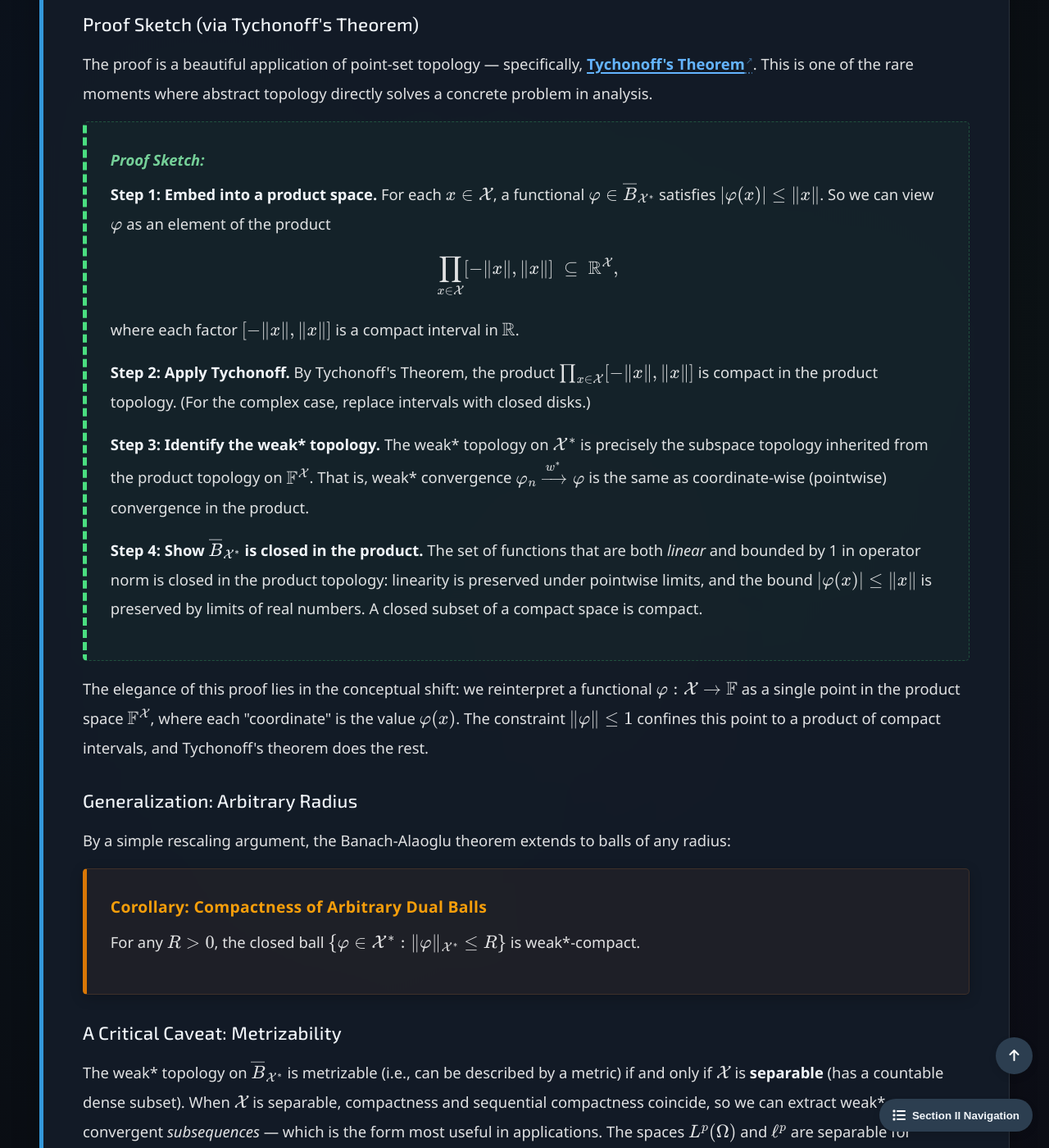
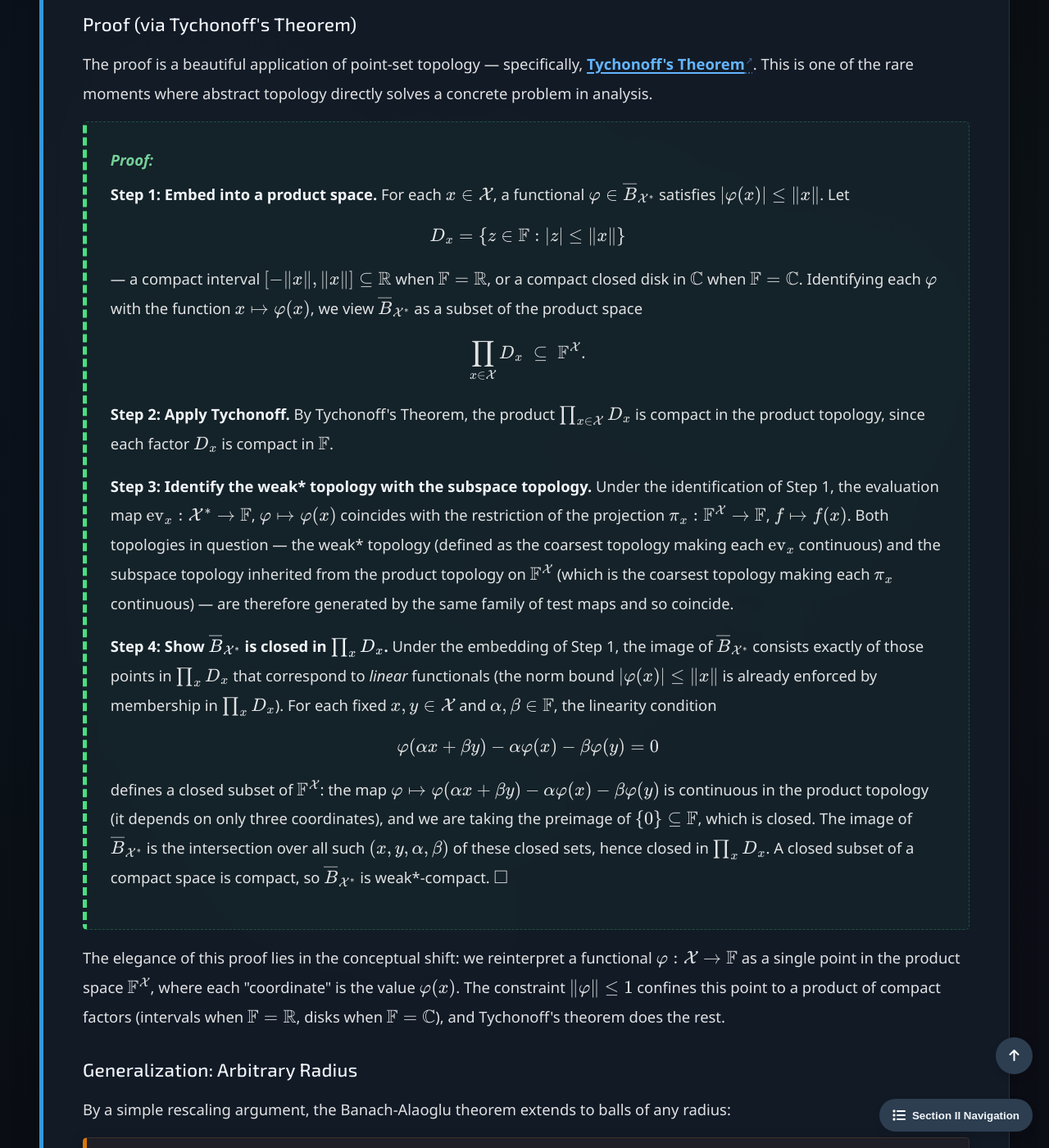
Before and after one commit to Yusukey01/yusukey01.github.io, a Jekyll site: the page built from Mathematics/Calculus/weak_topologies.html, in a window 1280 px wide and 1400 px high, scrolled down 10585 px. Shown: the whole window at 82% size. Built offline with Jekyll 4.4.1, drawn with Linux system fonts in a browser that asks for light colours; some of the changed text lies outside the part shown.

Commit message:
updated 26

```diff
--- a/Mathematics/Calculus/weak_topologies.html
+++ b/Mathematics/Calculus/weak_topologies.html
@@ -531,7 +531,7 @@ uses_python: false
                     and in return, we recovered the compactness that infinite dimensions had stolen from us.
                 </blockquote>
 
-                <h3>Proof Sketch (via Tychonoff's Theorem)</h3>
+                <h3>Proof (via Tychonoff's Theorem)</h3>
 
                 <p>
                     The proof is a beautiful application of point-set topology — specifically,
@@ -540,34 +540,54 @@ uses_python: false
                 </p>
 
                 <div class="proof">
-                    <span class="proof-title">Proof Sketch:</span>
+                    <span class="proof-title">Proof:</span>
                     <p>
                         <strong>Step 1: Embed into a product space.</strong>
                         For each \(x \in \mathcal{X}\), a functional \(\varphi \in \overline{B}_{\mathcal{X}^*}\)
-                        satisfies \(|\varphi(x)| \leq \|x\|\). So we can view \(\varphi\) as an element of the product
+                        satisfies \(|\varphi(x)| \leq \|x\|\). Let
                         \[
-                        \prod_{x \in \mathcal{X}} [-\|x\|, \|x\|] \;\subseteq\; \mathbb{R}^{\mathcal{X}},
+                        D_x = \{z \in \mathbb{F} : |z| \leq \|x\|\}
                         \]
-                        where each factor \([-\|x\|, \|x\|]\) is a compact interval in \(\mathbb{R}\).
+                        — a compact interval \([-\|x\|, \|x\|] \subseteq \mathbb{R}\) when \(\mathbb{F} = \mathbb{R}\),
+                        or a compact closed disk in \(\mathbb{C}\) when \(\mathbb{F} = \mathbb{C}\). Identifying each
+                        \(\varphi\) with the function \(x \mapsto \varphi(x)\), we view \(\overline{B}_{\mathcal{X}^*}\)
+                        as a subset of the product space
+                        \[
+                        \prod_{x \in \mathcal{X}} D_x \;\subseteq\; \mathbb{F}^{\mathcal{X}}.
+                        \]
                     </p>
                     <p>
                         <strong>Step 2: Apply Tychonoff.</strong>
-                        By Tychonoff's Theorem, the product \(\prod_{x \in \mathcal{X}} [-\|x\|, \|x\|]\)
-                        is compact in the product topology. (For the complex case, replace intervals with closed disks.)
+                        By Tychonoff's Theorem, the product \(\prod_{x \in \mathcal{X}} D_x\) is compact in the
+                        product topology, since each factor \(D_x\) is compact in \(\mathbb{F}\).
                     </p>
                     <p>
-                        <strong>Step 3: Identify the weak* topology.</strong>
-                        The weak* topology on \(\mathcal{X}^*\) is precisely the subspace topology
-                        inherited from the product topology on \(\mathbb{F}^{\mathcal{X}}\).
-                        That is, weak* convergence \(\varphi_n \xrightarrow{w^*} \varphi\) is the same as
-                        coordinate-wise (pointwise) convergence in the product.
+                        <strong>Step 3: Identify the weak* topology with the subspace topology.</strong>
+                        Under the identification of Step 1, the evaluation map
+                        \(\operatorname{ev}_x : \mathcal{X}^* \to \mathbb{F}\), \(\varphi \mapsto \varphi(x)\)
+                        coincides with the restriction of the projection
+                        \(\pi_x : \mathbb{F}^{\mathcal{X}} \to \mathbb{F}\), \(f \mapsto f(x)\).
+                        Both topologies in question — the weak* topology (defined as the coarsest topology making
+                        each \(\operatorname{ev}_x\) continuous) and the subspace topology inherited from the product
+                        topology on \(\mathbb{F}^{\mathcal{X}}\) (which is the coarsest topology making each
+                        \(\pi_x\) continuous) — are therefore generated by the same family of test maps and so coincide.
                     </p>
                     <p>
-                        <strong>Step 4: Show \(\overline{B}_{\mathcal{X}^*}\) is closed in the product.</strong>
-                        The set of functions that are both <em>linear</em> and bounded by 1 in operator norm
-                        is closed in the product topology: linearity is preserved under pointwise limits,
-                        and the bound \(|\varphi(x)| \leq \|x\|\) is preserved by limits of real numbers.
-                        A closed subset of a compact space is compact.
+                        <strong>Step 4: Show \(\overline{B}_{\mathcal{X}^*}\) is closed in \(\prod_x D_x\).</strong>
+                        Under the embedding of Step 1, the image of \(\overline{B}_{\mathcal{X}^*}\) consists exactly
+                        of those points in \(\prod_x D_x\) that correspond to <em>linear</em> functionals (the norm bound
+                        \(|\varphi(x)| \leq \|x\|\) is already enforced by membership in \(\prod_x D_x\)). For each fixed
+                        \(x, y \in \mathcal{X}\) and \(\alpha, \beta \in \mathbb{F}\), the linearity condition
+                        \[
+                        \varphi(\alpha x + \beta y) - \alpha \varphi(x) - \beta \varphi(y) = 0
+                        \]
+                        defines a closed subset of \(\mathbb{F}^{\mathcal{X}}\): the map
+                        \(\varphi \mapsto \varphi(\alpha x + \beta y) - \alpha \varphi(x) - \beta \varphi(y)\) is continuous
+                        in the product topology (it depends on only three coordinates), and we are taking the preimage
+                        of \(\{0\} \subseteq \mathbb{F}\), which is closed. The image of \(\overline{B}_{\mathcal{X}^*}\)
+                        is the intersection over all such \((x, y, \alpha, \beta)\) of these closed sets, hence closed in
+                        \(\prod_x D_x\). A closed subset of a compact space is compact, so
+                        \(\overline{B}_{\mathcal{X}^*}\) is weak*-compact. \(\square\)
                     </p>
                 </div>
 
@@ -575,7 +595,8 @@ uses_python: false
                     The elegance of this proof lies in the conceptual shift: we reinterpret a functional
                     \(\varphi : \mathcal{X} \to \mathbb{F}\) as a single point in the product space
                     \(\mathbb{F}^{\mathcal{X}}\), where each "coordinate" is the value \(\varphi(x)\).
-                    The constraint \(\|\varphi\| \leq 1\) confines this point to a product of compact intervals,
+                    The constraint \(\|\varphi\| \leq 1\) confines this point to a product of compact factors
+                    (intervals when \(\mathbb{F} = \mathbb{R}\), disks when \(\mathbb{F} = \mathbb{C}\)),
                     and Tychonoff's theorem does the rest.
                 </p>
 
@@ -613,9 +634,13 @@ uses_python: false
                         Distributions can be viewed as continuous linear functionals on spaces of continuous functions
                         (via integration: \(\mu(f) = \int f \, d\mu\)). The Banach-Alaoglu theorem, applied to
                         the dual of \(C_0(\mathbb{R}^d)\) (continuous functions vanishing at infinity), guarantees that
-                        any sequence of distributions with bounded total variation has a weak*-convergent subsequence.
-                        This is the mathematical backbone of <strong>weak convergence of measures</strong>,
-                        ensuring that GAN training can, in principle, converge to a valid distribution.
+                        any sequence of finite signed measures with bounded total variation has a weak*-convergent subsequence.
+                        This is one of the mathematical foundations of <strong>weak convergence of measures</strong> —
+                        though additional conditions (such as <em>tightness</em>, captured by Prokhorov's theorem) are needed
+                        to ensure the limit remains a probability distribution rather than losing mass at infinity.
+                        Banach-Alaoglu thus provides the existence of subsequential limits; the analytical refinements
+                        needed for full convergence theory in machine learning belong to measure theory and are developed
+                        in the probability section.
                     </p>
                 </div>
 
```
